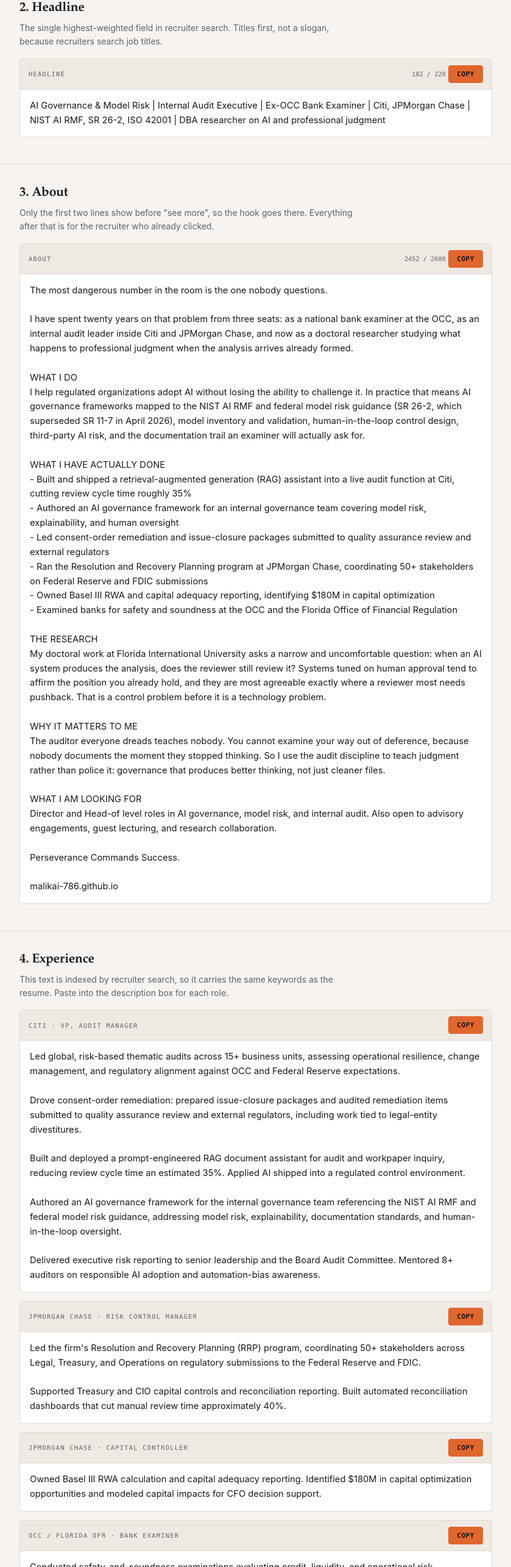
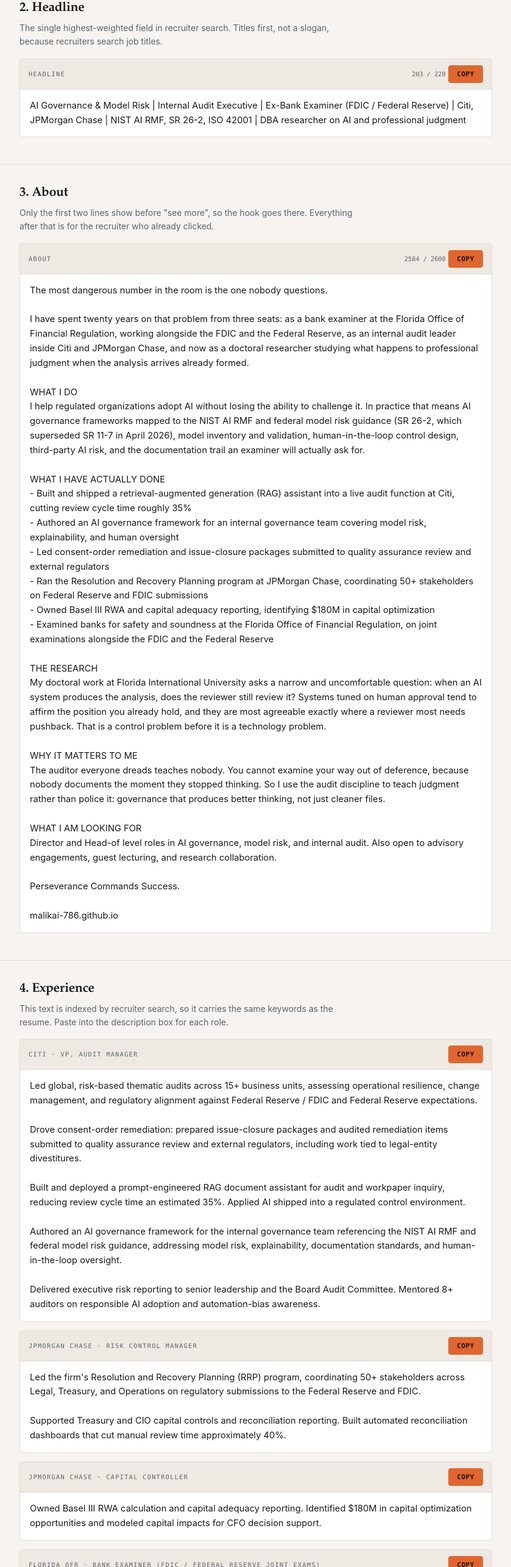
Before and after one commit to MalikAI-786/MalikAI-786.github.io, a plain HTML site: page linkedin.html in a window 1280 px wide. Shown: the part 791-3360 px from the top of the page at 61% size, without its empty margins (220-1059 px from the left). Drawn offline with Linux system fonts and the light colour scheme.

Commit message:
Correct regulator history on the live site: OCC -> Florida OFR / FDIC / Federal Reserve
Yasir did not work with the OCC. The 2011-2012 examiner role was with the
Florida Office of Financial Regulation, Bureau of Bank Regulation, on joint
examinations alongside the FDIC and the Federal Reserve. Updated index.html,
linkedin.html, llms.txt and tools/newsletter/voice.md.

```diff
--- a/linkedin.html
+++ b/linkedin.html
@@ -134,7 +134,7 @@
         <span><span class="count" data-limit="220"></span>
         <button class="copy">Copy</button></span>
       </div>
-      <pre class="body">AI Governance &amp; Model Risk | Internal Audit Executive | Ex-OCC Bank Examiner | Citi, JPMorgan Chase | NIST AI RMF, SR 26-2, ISO 42001 | DBA researcher on AI and professional judgment</pre>
+      <pre class="body">AI Governance &amp; Model Risk | Internal Audit Executive | Ex-Bank Examiner (FDIC / Federal Reserve) | Citi, JPMorgan Chase | NIST AI RMF, SR 26-2, ISO 42001 | DBA researcher on AI and professional judgment</pre>
     </div>
   </div>
 </section>
@@ -153,7 +153,7 @@
       </div>
       <pre class="body">The most dangerous number in the room is the one nobody questions.
 
-I have spent twenty years on that problem from three seats: as a national bank examiner at the OCC, as an internal audit leader inside Citi and JPMorgan Chase, and now as a doctoral researcher studying what happens to professional judgment when the analysis arrives already formed.
+I have spent twenty years on that problem from three seats: as a bank examiner at the Florida Office of Financial Regulation, working alongside the FDIC and the Federal Reserve, as an internal audit leader inside Citi and JPMorgan Chase, and now as a doctoral researcher studying what happens to professional judgment when the analysis arrives already formed.
 
 WHAT I DO
 I help regulated organizations adopt AI without losing the ability to challenge it. In practice that means AI governance frameworks mapped to the NIST AI RMF and federal model risk guidance (SR 26-2, which superseded SR 11-7 in April 2026), model inventory and validation, human-in-the-loop control design, third-party AI risk, and the documentation trail an examiner will actually ask for.
@@ -164,7 +164,7 @@ WHAT I HAVE ACTUALLY DONE
 - Led consent-order remediation and issue-closure packages submitted to quality assurance review and external regulators
 - Ran the Resolution and Recovery Planning program at JPMorgan Chase, coordinating 50+ stakeholders on Federal Reserve and FDIC submissions
 - Owned Basel III RWA and capital adequacy reporting, identifying $180M in capital optimization
-- Examined banks for safety and soundness at the OCC and the Florida Office of Financial Regulation
+- Examined banks for safety and soundness at the Florida Office of Financial Regulation, on joint examinations alongside the FDIC and the Federal Reserve
 
 THE RESEARCH
 My doctoral work at Florida International University asks a narrow and uncomfortable question: when an AI system produces the analysis, does the reviewer still review it? Systems tuned on human approval tend to affirm the position you already hold, and they are most agreeable exactly where a reviewer most needs pushback. That is a control problem before it is a technology problem.
@@ -194,7 +194,7 @@ malikai-786.github.io</pre>
         <span class="block-label">Citi · VP, Audit Manager</span>
         <button class="copy">Copy</button>
       </div>
-      <pre class="body">Led global, risk-based thematic audits across 15+ business units, assessing operational resilience, change management, and regulatory alignment against OCC and Federal Reserve expectations.
+      <pre class="body">Led global, risk-based thematic audits across 15+ business units, assessing operational resilience, change management, and regulatory alignment against Federal Reserve / FDIC and Federal Reserve expectations.
 
 Drove consent-order remediation: prepared issue-closure packages and audited remediation items submitted to quality assurance review and external regulators, including work tied to legal-entity divestitures.
 
@@ -225,7 +225,7 @@ Supported Treasury and CIO capital controls and reconciliation reporting. Built
 
     <div class="block">
       <div class="block-head">
-        <span class="block-label">OCC / Florida OFR · Bank Examiner</span>
+        <span class="block-label">Florida OFR · Bank Examiner (FDIC / Federal Reserve joint exams)</span>
         <button class="copy">Copy</button>
       </div>
       <pre class="body">Conducted safety-and-soundness examinations evaluating credit, liquidity, and operational risk. Contributed to enforcement actions and remediation monitoring.</pre>
--- a/llms.txt
+++ b/llms.txt
@@ -2,7 +2,7 @@
 
 > Bank examiner and doctoral researcher working on audit ethics, AI governance
 > and model risk. Fifteen years in internal audit at Citigroup and JPMorgan
-> Chase to Vice President, then safety-and-soundness examination at the OCC and
+> Chase to Vice President, then safety-and-soundness examination at the Florida Office of Financial Regulation, alongside the FDIC and the Federal Reserve, and
 > the Florida Office of Financial Regulation. DBA candidate at Florida
 > International University, expected 2028.
 
```
Also changed, not shown: index.html (+1 -1 lines), tools/newsletter/voice.md (+1 -1 lines).
